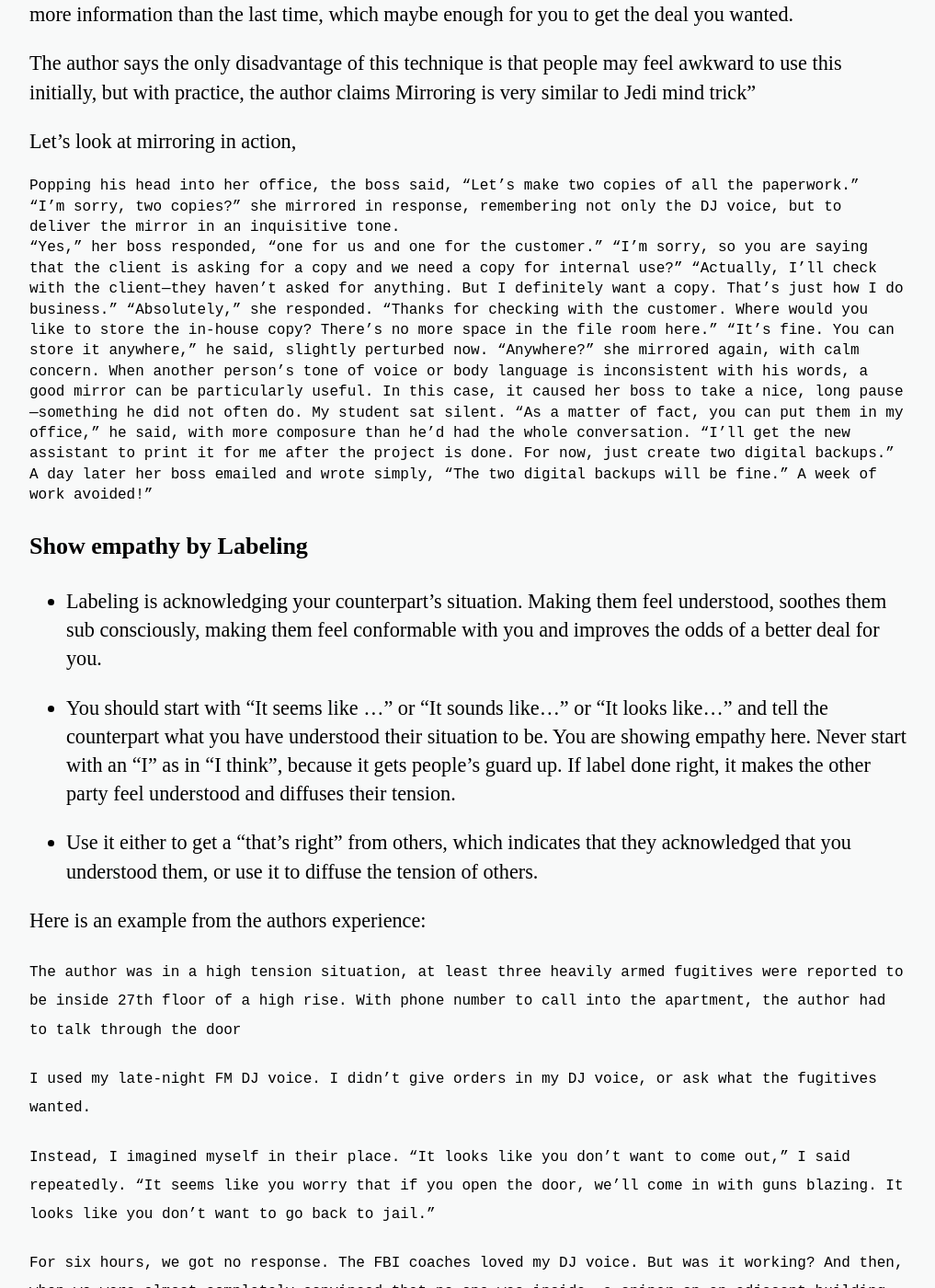
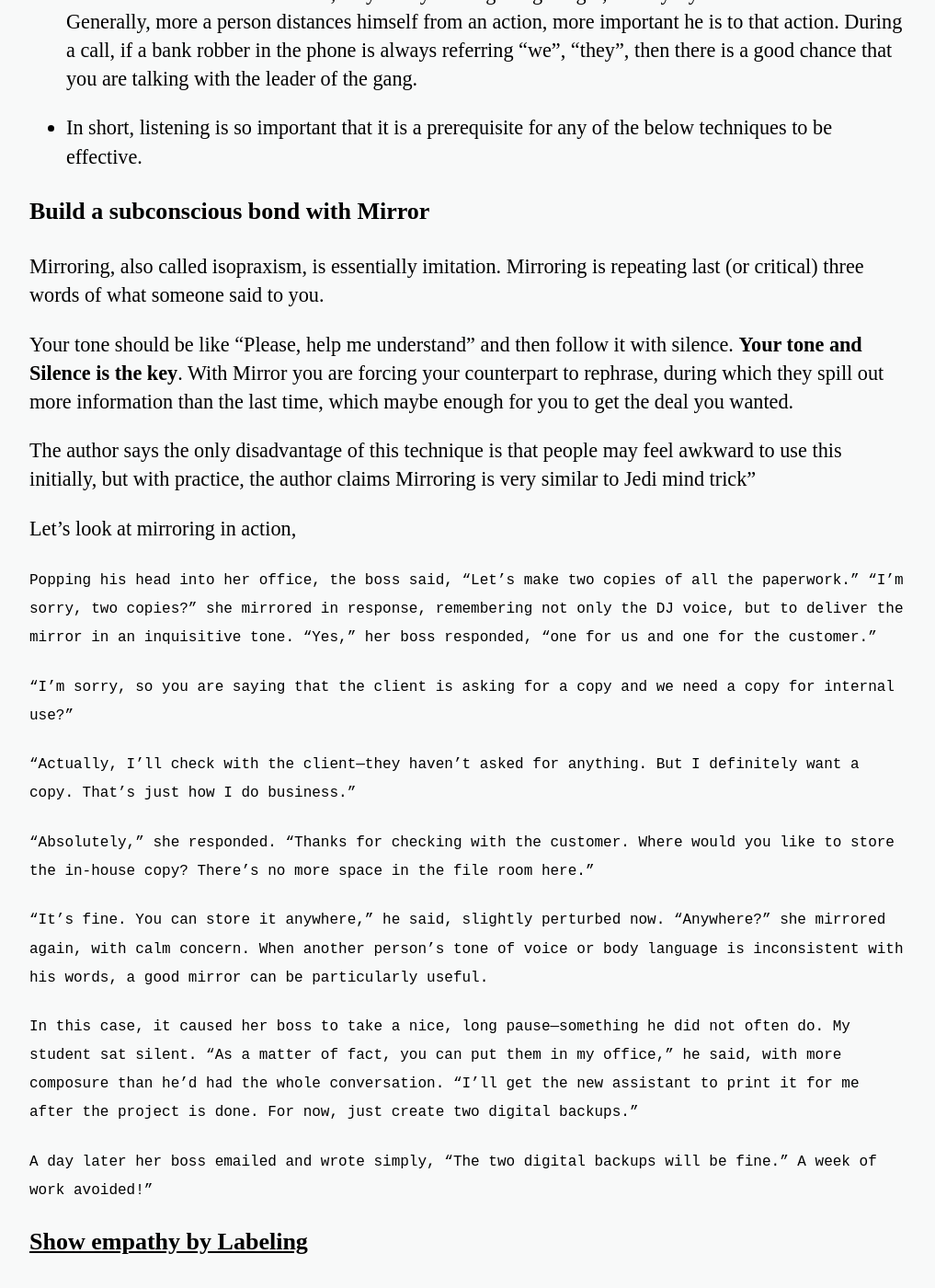
Before and after one commit to sayinathk/sayinathk.github.io, a Jekyll site: the page built from _posts/2020-11-22-Learn-how-to-negotiate-better-with-summary-of-Never-Split-difference-by-Chris-Voss.md, in a window 1280 px wide and 1400 px high, scrolled down 1502 px. Shown: the whole window at 92% size, without its empty margins (128-1145 px from the left). Built offline with Jekyll 4.4.1, drawn with Linux system fonts in a browser that asks for light colours; a style sheet for code colours, icons or effects is not loaded.

Commit message:
negotiation

```diff
--- a/_posts/2020-11-22-Learn-how-to-negotiate-better-with-summary-of-Never-Split-difference-by-Chris-Voss.md
+++ b/_posts/2020-11-22-Learn-how-to-negotiate-better-with-summary-of-Never-Split-difference-by-Chris-Voss.md
@@ -37,28 +37,28 @@
 
 Let's look at mirroring in action,
 
-<p class="grey">Popping his head into her office, the boss said, “Let’s make two copies of all the paperwork.”
-<br>	“I’m sorry, two copies?” she mirrored in response, remembering not only the DJ voice, but to deliver the mirror in an inquisitive tone.
-<br>	“Yes,” her boss responded, “one for us and one for the customer.”
+<small class="grey">Popping his head into her office, the boss said, “Let’s make two copies of all the paperwork.”
+<small class="grey">	“I’m sorry, two copies?” she mirrored in response, remembering not only the DJ voice, but to deliver the mirror in an inquisitive tone.
+<small class="grey">	“Yes,” her boss responded, “one for us and one for the customer.”
 
-“I’m sorry, so you are saying that the client is asking for a copy and we need a copy for internal use?”
+<small class="grey">“I’m sorry, so you are saying that the client is asking for a copy and we need a copy for internal use?”
 
 
 
-“Actually, I’ll check with the client—they haven’t asked for anything. But I definitely want a copy. That’s just how I do business.”
+<small class="grey">“Actually, I’ll check with the client—they haven’t asked for anything. But I definitely want a copy. That’s just how I do business.”
 
-“Absolutely,” she responded. “Thanks for checking with the customer. Where would you like to store the in-house copy? There’s no more space in the file room here.”
+<small class="grey">“Absolutely,” she responded. “Thanks for checking with the customer. Where would you like to store the in-house copy? There’s no more space in the file room here.”
 
-“It’s fine. You can store it anywhere,” he said, slightly perturbed now. “Anywhere?” she mirrored again, with calm concern. When another person’s tone of voice or body language is inconsistent with his words, a good mirror can be particularly useful.
+<small class="grey">“It’s fine. You can store it anywhere,” he said, slightly perturbed now. “Anywhere?” she mirrored again, with calm concern. When another person’s tone of voice or body language is inconsistent with his words, a good mirror can be particularly useful.
 
-In this case, it caused her boss to take a nice, long pause—something he did not often do. My student sat silent. “As a matter of fact, you can put them in my office,” he said, with more composure than he’d had the whole conversation. “I’ll get the new assistant to print it for me after the project is done. For now, just create two digital backups.”
+<small class="grey">In this case, it caused her boss to take a nice, long pause—something he did not often do. My student sat silent. “As a matter of fact, you can put them in my office,” he said, with more composure than he’d had the whole conversation. “I’ll get the new assistant to print it for me after the project is done. For now, just create two digital backups.”
 
-A day later her boss emailed and wrote simply, “The two digital backups will be fine.”
+<small class="grey">A day later her boss emailed and wrote simply, “The two digital backups will be fine.”
 A week of work avoided!”
 
- </p>
 
-### Show empathy by Labeling
+
+### <u>Show empathy by Labeling</u>
 
 - Labeling is acknowledging your counterpart's situation. Making them feel understood, soothes them sub consciously,  making them feel conformable with you and improves the odds of a better deal for you.
 
@@ -88,7 +88,7 @@
 
 ### Say "No" with open ended questions
 
-<small class="grey"> “He who has learned to disagree without being disagreeable has discovered the most valuable secret of negotiation.” - Robert Estabrook
+> “He who has learned to disagree without being disagreeable has discovered the most valuable secret of negotiation.” - Robert Estabrook
 
 
 - If you had thought, how am I supposed to disagree without being disagreeable. Then it means you had known about it all along, you just didnt know that you already know. Confusing isn't it. The answer lies in the question itself. Instead of saying "No" explicitly, you ask an open ended question like "How am I supposed to do that". With just one question, your problem has also become your counterpart's problem. The open question makes the counterpart to think what they just offered for you. All this without saying an explicit no. Amazing isn't it. Whereas when asked a Yes/No question, the counterpart blurts out a subconscious answer without needing to think much.
```
Also changed, not shown: images/Never_split_the_difference.jpg (added).
